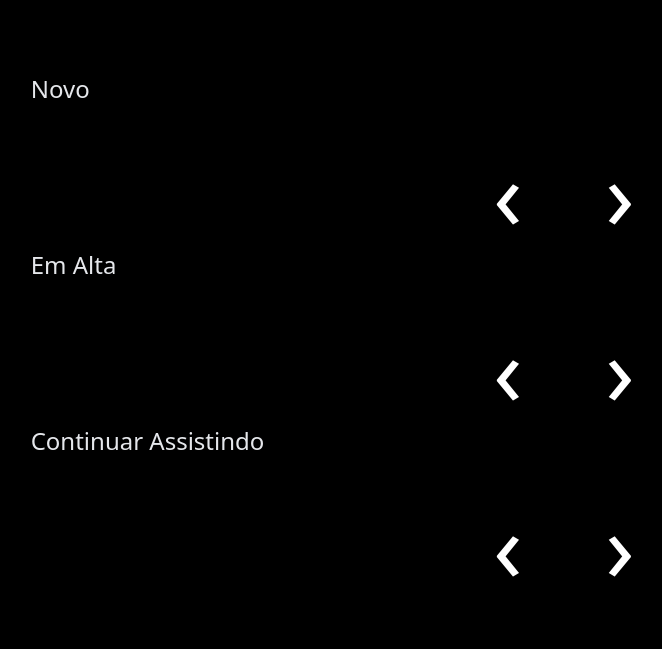
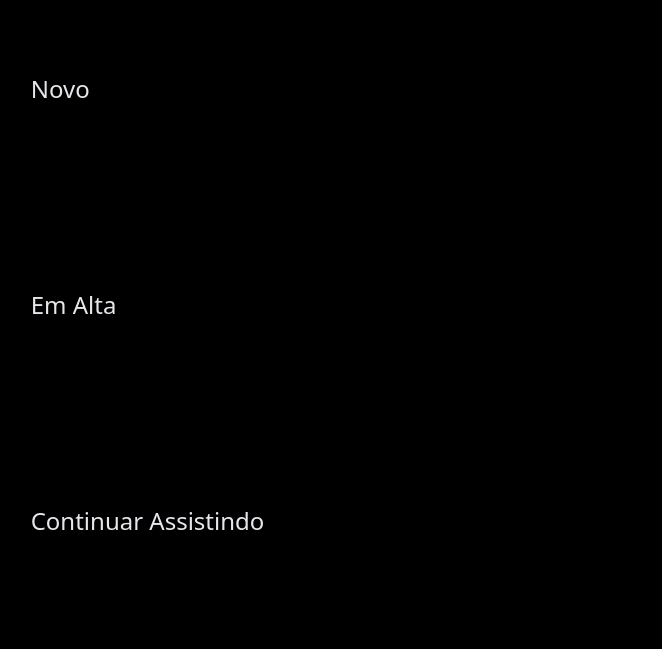
Before and after one commit to RomeuRiffatti/ProjetoHashflixDjango, a Django app: page /filmes/ in a window 1280 px wide. Shown: the part 799-1448 px from the top of the page, without its empty margins (108-770 px from the left). Before the commit the page ends 1376 px from the top, so only its background shows below. Run offline with Django 4.2, Linux system fonts and the light colour scheme; the visitor is signed in with stand-in values (Sample User, id 1); data that the repository does not hold is empty; some libraries are stand-ins or nearby versions.

Commit message:
teste css carrossel

```diff
--- a/filme/templates/homefilmes.html
+++ b/filme/templates/homefilmes.html
@@ -33,7 +33,7 @@
 
   section {
     width: 100%;
-    position: absolute;
+    position: relative;
     display: grid;
     grid-template-columns: repeat(5, auto);
     margin: 20px 0;
@@ -50,7 +50,7 @@
     }
 
     a {
-      position: relative;
+      position: absolute;
       color: #fff;
       text-decoration: none;
       font-size: 6em;
@@ -210,7 +210,7 @@
                   </section>
                     {% if request.user.filmes_vistos.all|length > 4 %}
                       <section id="section2vistos" class="flex flex-nowrap items-center justify-center">
-                             <a href="#section1vistos" class="arrow__btn text-6xl">‹</a>
+                            <a href="#section1vistos" class="arrow__btn text-6xl">‹</a>
                           {% for filme in request.user.filmes_vistos.all %}
                           {% if forloop.counter > 4 %}
                           <div class="item h-64 w-1/4 m-4">
```
